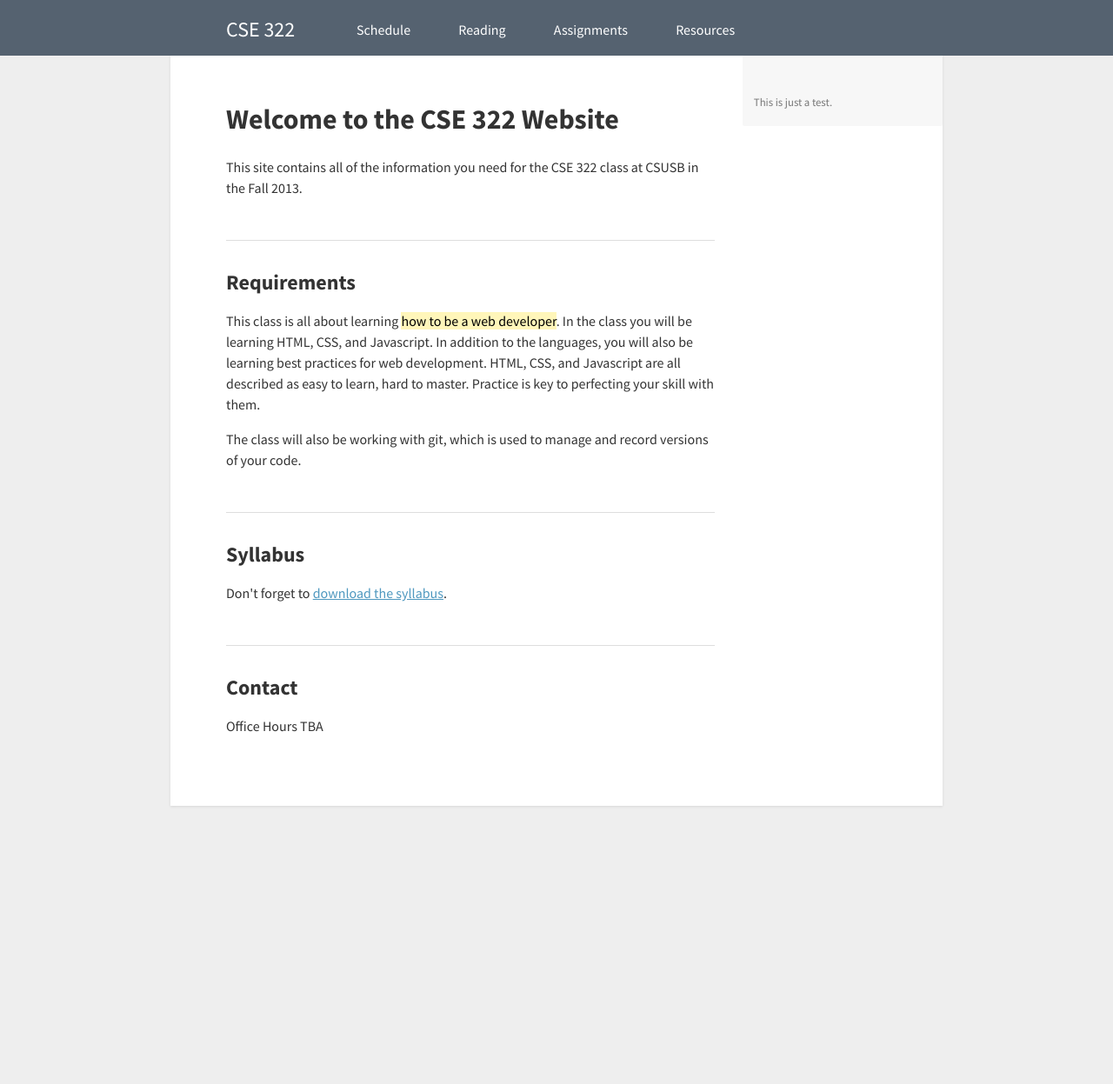
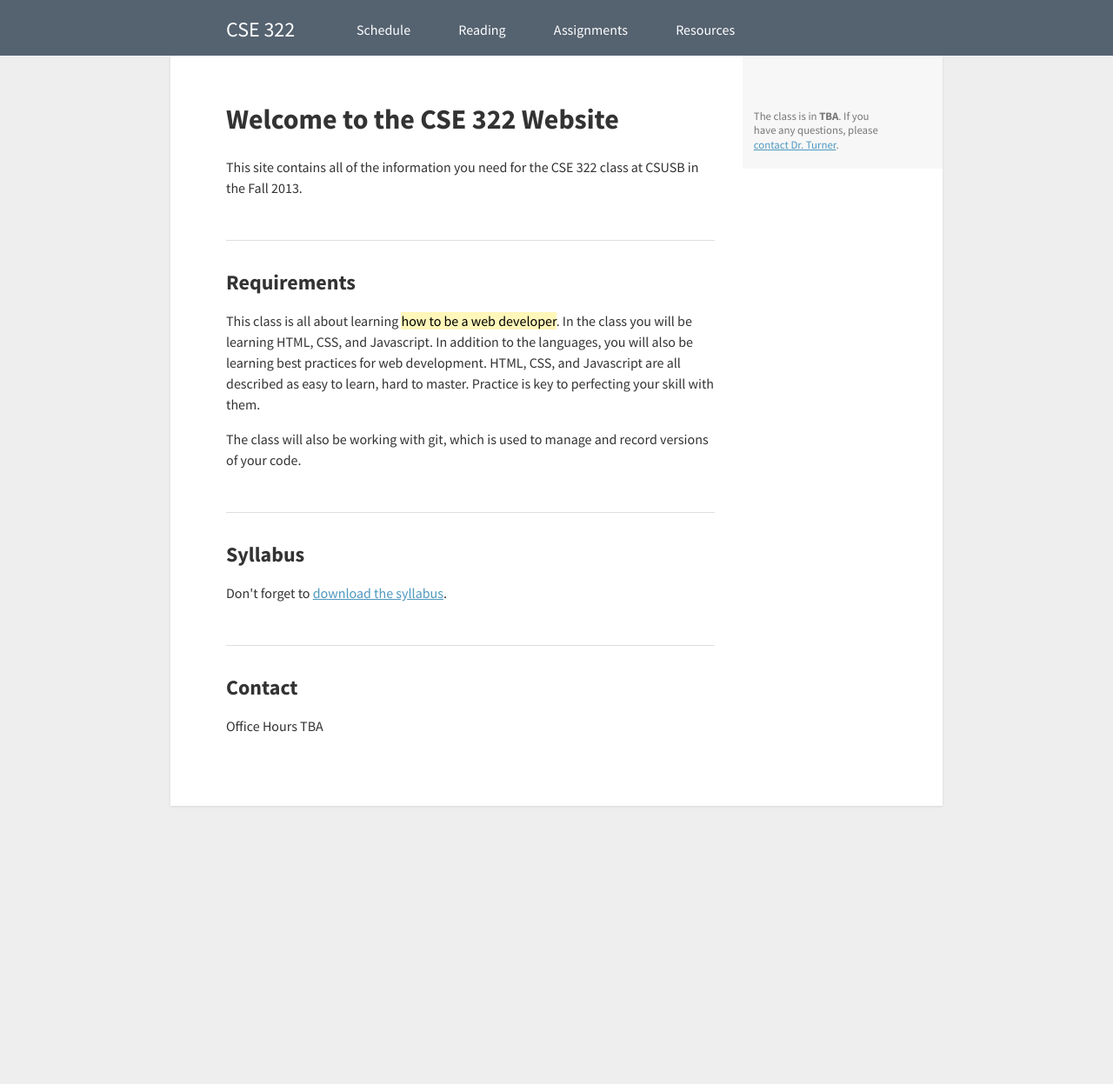
Before and after one commit to csusbdt/322-2013, a Jekyll site: the page built from index.html, in a window 1280 px wide. Shown: the whole page at 87% size. Built offline with Jekyll 4.4.1, drawn with Linux system fonts in a browser that asks for light colours; nearby versions of some CDN libraries.

Commit message:
Updated the sidebar

```diff
--- a/_includes/sidebar.html
+++ b/_includes/sidebar.html
@@ -1,3 +1,3 @@
 <sidebar class='page-sidebar'>
-    <p>This is just a test.</p>
+    <p>The class is in <b>TBA</b>. If you have any questions, please <a href='#' title='Contact Dr. Turner'>contact Dr. Turner</a>.</p>
 </sidebar>
--- a/styles/main.css
+++ b/styles/main.css
@@ -357,7 +357,7 @@ mark {
             display: inline;
             margin-top: -2rem;
             margin-right: -4rem;
-            padding: 2rem 4rem .5em 1em;
+            padding: 3rem 4rem .5em 1em;
         }
 }
 
```
